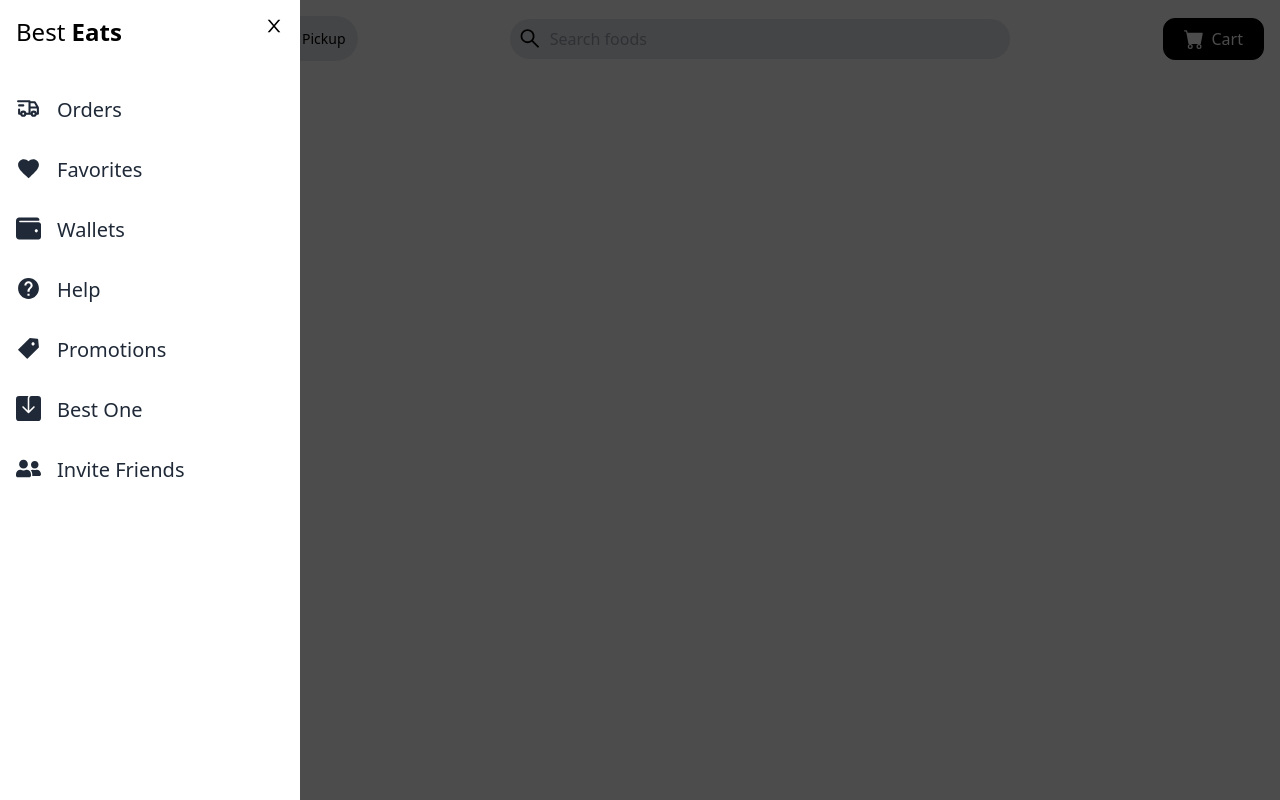
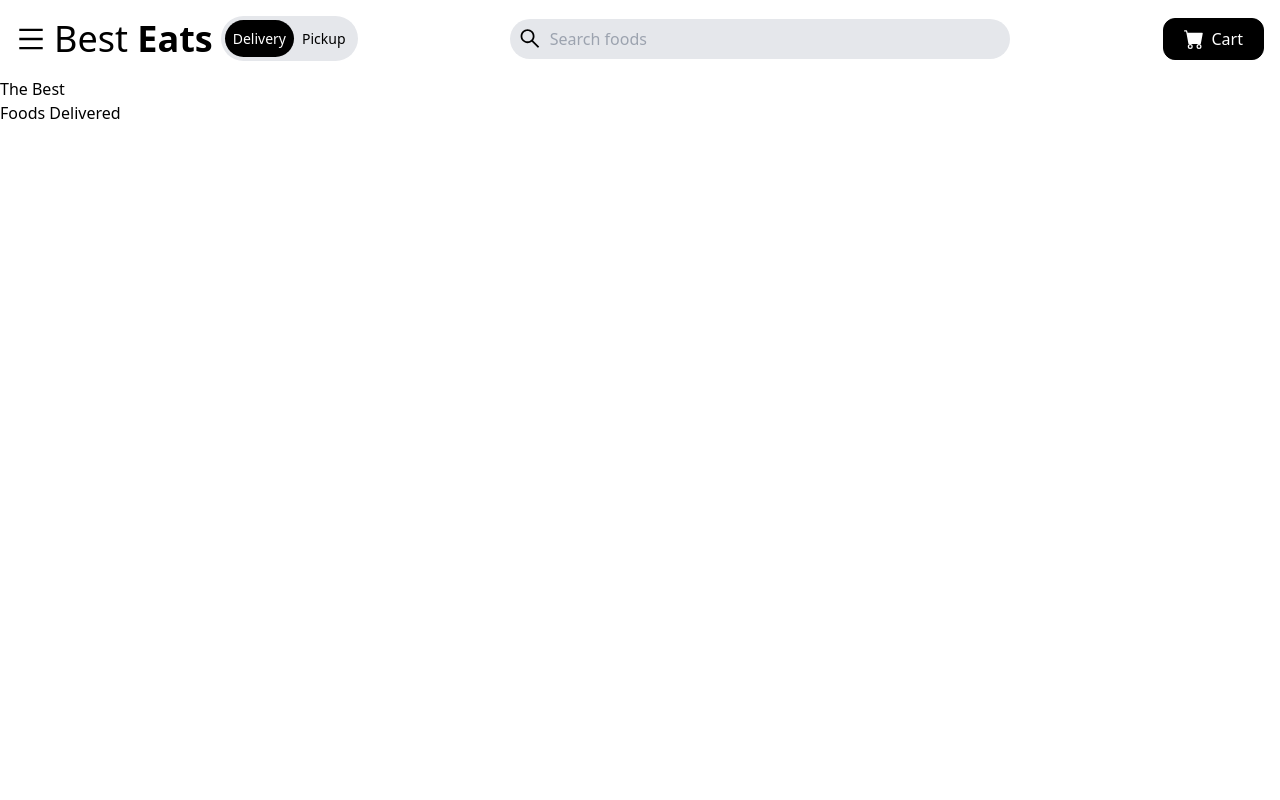
Before and after one commit to Adit0507/Tailwind-Food-website, a React (Create React App) app: page / in a window 1280 px wide. Built offline with nearby package versions, Linux system fonts and the light colour scheme.

Commit message:
Working on the Hero componenet

```diff
--- a/src/App.js
+++ b/src/App.js
@@ -1,10 +1,12 @@
 import './App.css';
 import Navbar from './components/Navbar';
+import Hero from './components/Hero';
 
 function App() {
   return (
     <div className="App">
       <Navbar />
+      <Hero />
     </div>
   );
 }
--- /dev/null
+++ b/src/components/Hero.jsx
@@ -0,0 +1,17 @@
+import React from 'react'
+
+const Hero = () => {
+  return (
+    <div>
+        <div>
+            {/* Overlay  */}
+            <div>
+                <h1>The <span>Best</span></h1>
+                <h1>Foods <span>Delivered</span></h1>
+            </div>
+        </div>
+    </div>
+  )
+}
+
+export default Hero
--- a/src/components/Navbar.jsx
+++ b/src/components/Navbar.jsx
@@ -1,9 +1,14 @@
-import React, {useState} from "react";
-import { AiOutlineMenu, AiOutlineSearch, AiOutlineClose, AiFillTag } from "react-icons/ai";
+import React, { useState } from "react";
+import {
+  AiOutlineMenu,
+  AiOutlineSearch,
+  AiOutlineClose,
+  AiFillTag,
+} from "react-icons/ai";
 import { TbTruckDelivery } from "react-icons/tb";
 import { BsFillCartFill, BsFillSaveFill } from "react-icons/bs";
-import {MdFavorite, MdHelp} from "react-icons/md";
-import {FaWallet, FaUserFriends} from "react-icons/fa";
+import { MdFavorite, MdHelp } from "react-icons/md";
+import { FaWallet, FaUserFriends } from "react-icons/fa";
 
 const Navbar = () => {
   const [nav, setNav] = useState(false);
@@ -11,7 +16,7 @@ const Navbar = () => {
   return (
     <div className="max-w-[1640px] mx-auto flex justify-between items-center p-4">
       <div className="flex items-center">
-        <div>
+        <div onClick={() => setNav(!nav)} className="cursor-pointer">
           <AiOutlineMenu size={30} />
         </div>
         <h1 className="text-2xl sm:text-3xl lg:text-4xl px-2">
@@ -42,11 +47,23 @@ const Navbar = () => {
       {/* Mobile Menu  */}
       {/* black/80 is the opacity  */}
       {/* Overlay  */}
-      <div className="bg-black/70 fixed w-full h-screen z-10 top-0 left-0"></div>
+      {nav ? (
+        <div className="bg-black/70 fixed w-full h-screen z-10 top-0 left-0"></div>
+      ) : (
+        ""
+      )}
 
       {/* Side drawer menu */}
-      <div className="fixed top-0 left-0 w-[300px] h-screen bg-white z-10 duration-300">
+      <div
+        className={
+          nav
+            ? "fixed top-0 left-0 w-[300px] h-screen bg-white z-10 duration-300"
+            : "fixed top-0 left-[-100%] w-[300px] h-screen bg-white z-10 duration-300"
+        }
+      >
+        {/* Working of the close sign on Navbar */}
         <AiOutlineClose
+          onClick={() => setNav(!nav)}
           size={20}
           className="absolute right-4 top-4 cursor-pointer"
         />
```
